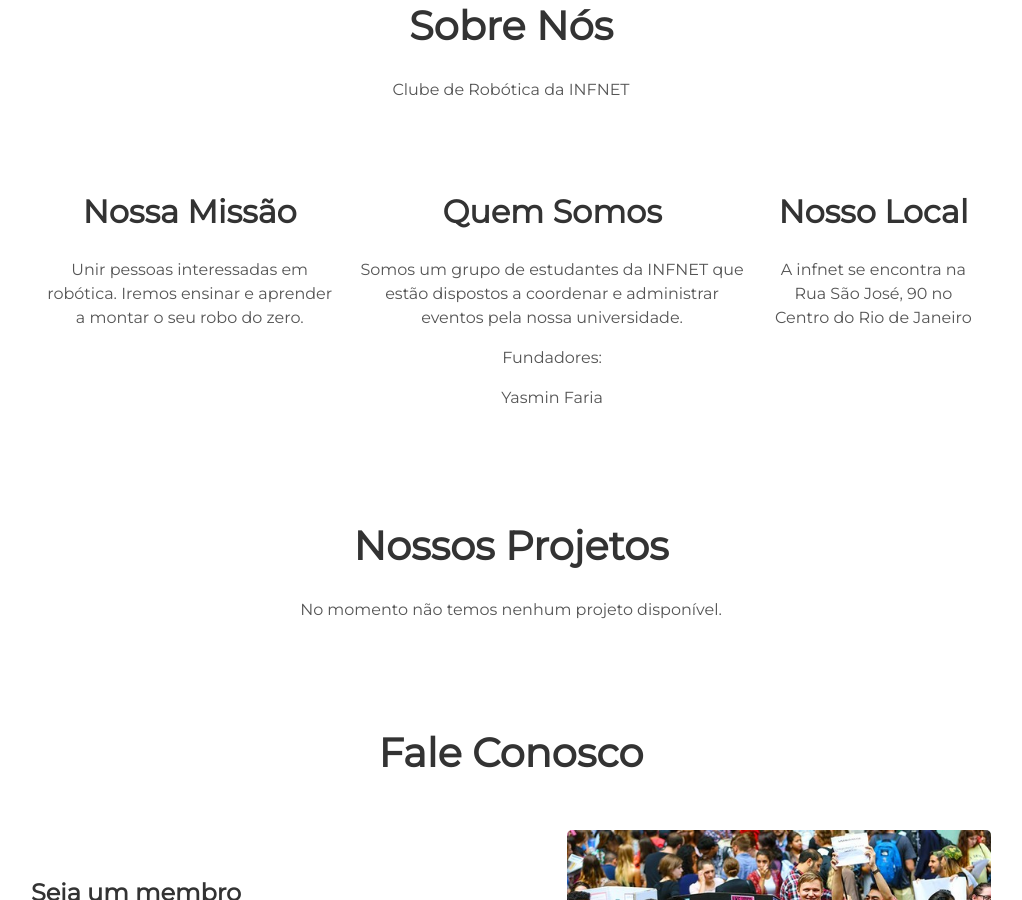
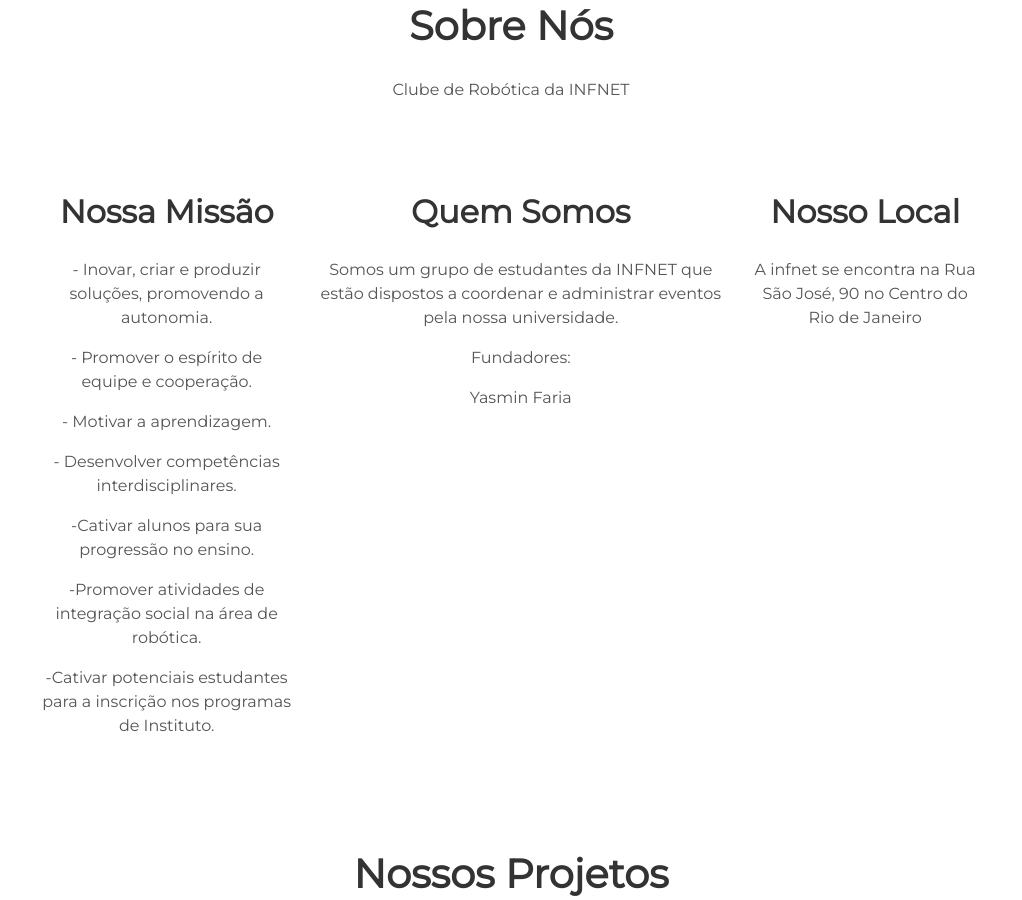
Before and after one commit to infoboto/infoboto.github.io, a Jekyll site: the page built from index.html, in a window 1280 px wide and 900 px high, scrolled down 979 px. Shown: the whole window, without its empty margins (129-1151 px from the left). Built offline with Jekyll 4.4.1, drawn with Linux system fonts in a browser that asks for light colours.

Commit message:
Update about.html

```diff
--- a/_includes/about.html
+++ b/_includes/about.html
@@ -5,7 +5,13 @@
   <div class="user">
     <div class="tech">
       <h2>Nossa Missão</h2>
-      <p>Unir pessoas interessadas em robótica. Iremos ensinar e aprender a montar o seu robo do zero.</p>
+      <p> - Inovar, criar e produzir soluções, promovendo a autonomia.</p>
+      <p> - Promover o espírito de equipe e cooperação. </p>
+      <p> - Motivar a aprendizagem.</p>
+      <p> - Desenvolver competências interdisciplinares.</p>
+      <p> -Cativar alunos para sua progressão no ensino.</p>
+      <p> -Promover atividades de integração social na área de robótica.</p>
+      <p> -Cativar potenciais estudantes para a inscrição nos programas de Instituto.</p>
     </div>
     <div class="tech">
       <h2>Quem Somos</h2>
```
